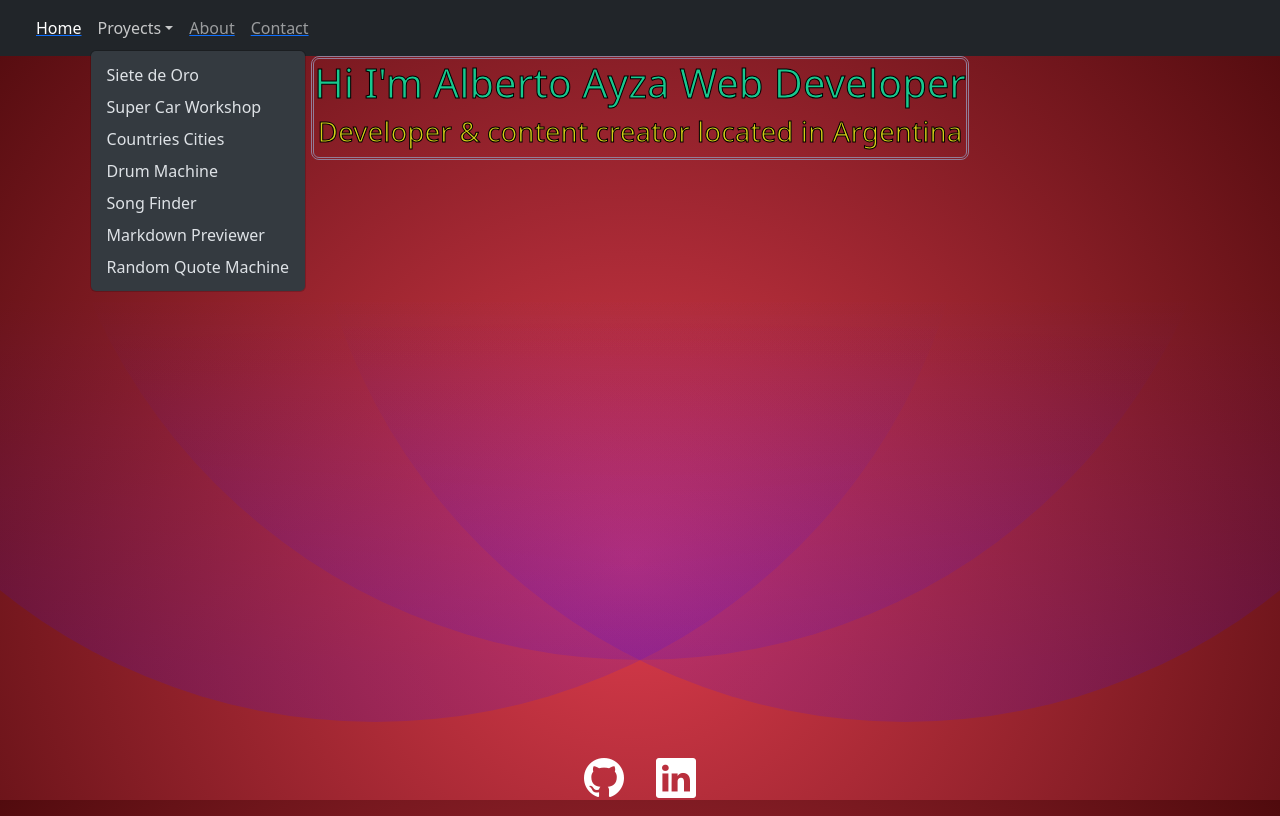
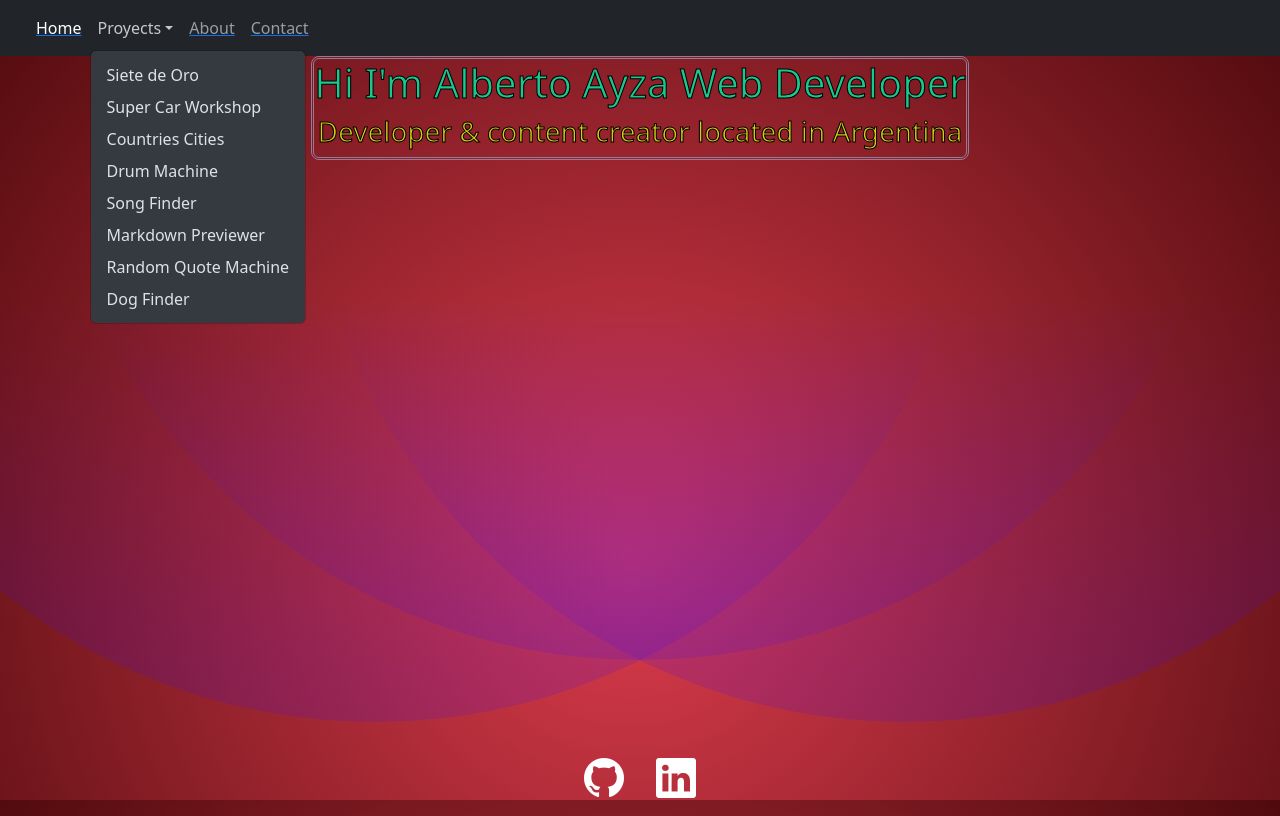
Before and after one commit to betoayza/portfolio, a React (Vite) app: page / in a window 1280 px wide. Both pictures are taken after a click on the button "Proyects". Built offline with nearby package versions, Linux system fonts and the light colour scheme.

Commit message:
Dog Finder added

```diff
--- a/src/components/NavBar.jsx
+++ b/src/components/NavBar.jsx
@@ -100,6 +100,14 @@ export const NavBar = () => {
                     Random Quote Machine
                   </a>
                 </li>
+                <li>
+                  <a
+                    className="dropdown-item"
+                    href="https://betoayza.github.io/dog-finder-2/"
+                  >
+                    Dog Finder
+                  </a>
+                </li>
               </ul>
             </li>
             <li className="nav-item">
```
